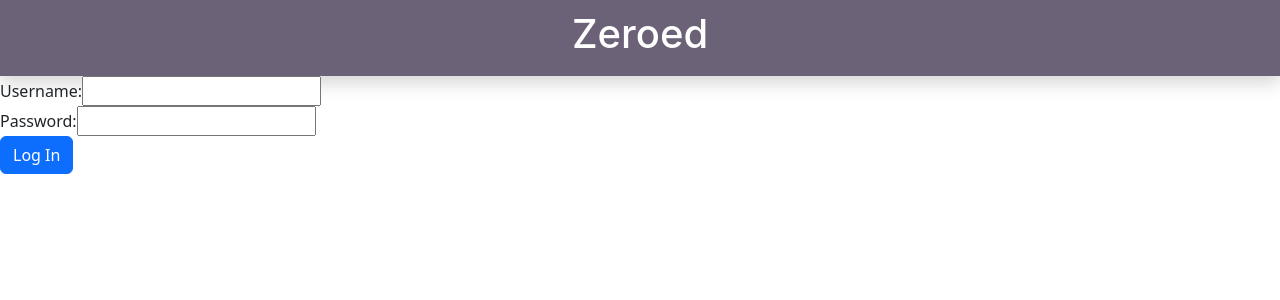
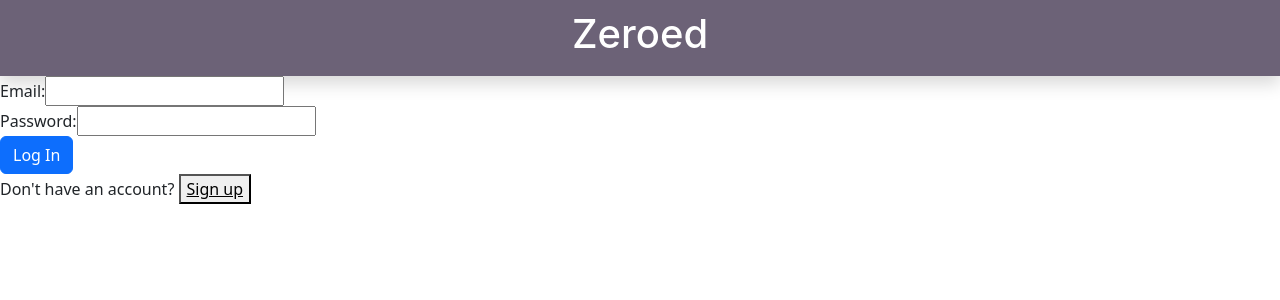
Before and after one commit to matthewghuang/zeroed, a React (Vite) app in the folder frontend/: page / in a window 1280 px wide. Shown: the top 300 px of the page. Built offline with nearby package versions, Linux system fonts and the light colour scheme.

Commit message:
state management to switch between login and registration

```diff
--- /dev/null
+++ b/frontend/src/components/LoginForm.tsx
@@ -0,0 +1,28 @@
+interface LoginFormProps {
+    onSwitchToRegister: () => void;
+}
+
+function LoginForm({onSwitchToRegister}: LoginFormProps) {
+    return (
+    <div className="login-container">
+        <form className="login-form" action="">
+            <div className="form-group">
+                <label htmlFor="email">Email:</label>
+                <input type="text" id="email" name="email"></input>
+            </div>
+            <div className="form-group">
+                <label htmlFor="password">Password:</label>
+                <input type="password" id="password" name="password"></input>
+            </div>
+            <button type="submit" className="btn btn-primary">
+                Log In
+            </button>
+            <p>
+                Don't have an account? <button type="button" onClick={onSwitchToRegister} className="btn-link">Sign up</button>
+            </p>
+        </form>
+    </div>
+    )
+}
+
+export default LoginForm
--- a/frontend/src/components/LoginPage.tsx
+++ b/frontend/src/components/LoginPage.tsx
@@ -1,26 +1,22 @@
+import { useState } from 'react';
 import LoginHeader from './LoginHeader';
+import LoginForm from './LoginForm';
+import RegisterForm from './RegisterForm';
 
 function LoginPage() {
+    const [isRegistering, setIsRegistering] = useState(false);
 
-  return (
+    return (
     <div>
         <LoginHeader />
         <div className="body-content center">
-            <div className="login-container">
-                <form className="login-form" action="">
-                    <div className="form-group">
-                        <label htmlFor="username">Username:</label>
-                        <input type="text" id="username"></input>
-                    </div>
-                    <div className="form-group">
-                        <label htmlFor="password">Password:</label>
-                        <input type="text" id="password"></input>
-                    </div>
-                    <button type="submit" className="btn btn-primary">
-                        Log In
-                    </button>
-                </form>
-            </div>
+            <main className="form-container">
+                {isRegistering ? (
+                <RegisterForm onSwitchToLogin={() => setIsRegistering(false)} />
+                ) : (
+                <LoginForm onSwitchToRegister={() => setIsRegistering(true)} />
+                )}
+            </main>
         </div>
     </div>
   )
--- /dev/null
+++ b/frontend/src/components/RegisterForm.tsx
@@ -0,0 +1,28 @@
+interface RegisterFormProps {
+    onSwitchToLogin: () => void;
+}
+
+function RegisterForm({onSwitchToLogin}: RegisterFormProps) {
+    return (
+    <div className="login-container">
+        <form className="login-form" action="">
+            <div className="form-group">
+                <label htmlFor="email">Email:</label>
+                <input type="text" id="email" name="email"></input>
+            </div>
+            <div className="form-group">
+                <label htmlFor="password">Password:</label>
+                <input type="password" id="password" name="password"></input>
+            </div>
+            <button type="submit" className="btn btn-primary">
+                Log In
+            </button>
+            <p>
+                Already have an account? <button type="button" onClick={onSwitchToLogin} className="btn-link">Login</button>
+            </p>
+        </form>
+    </div>
+    )
+}
+
+export default RegisterForm
```
